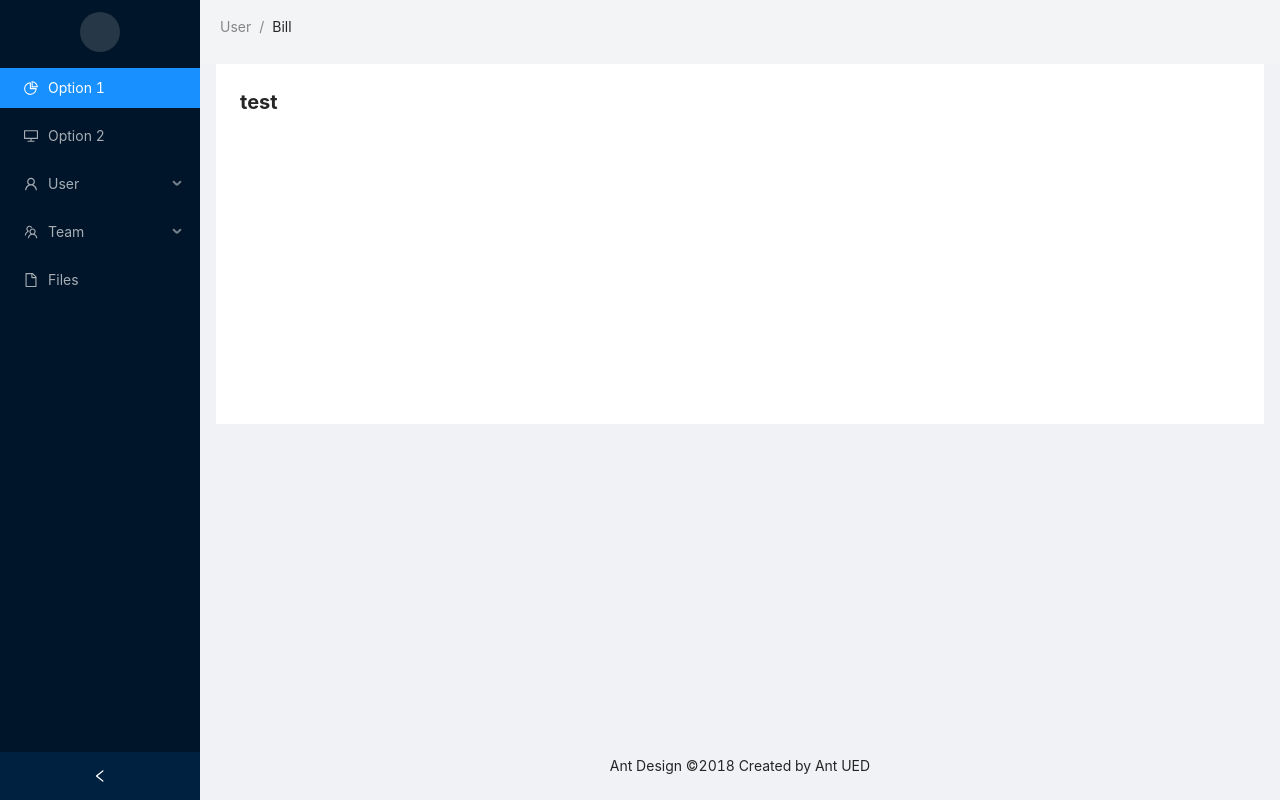
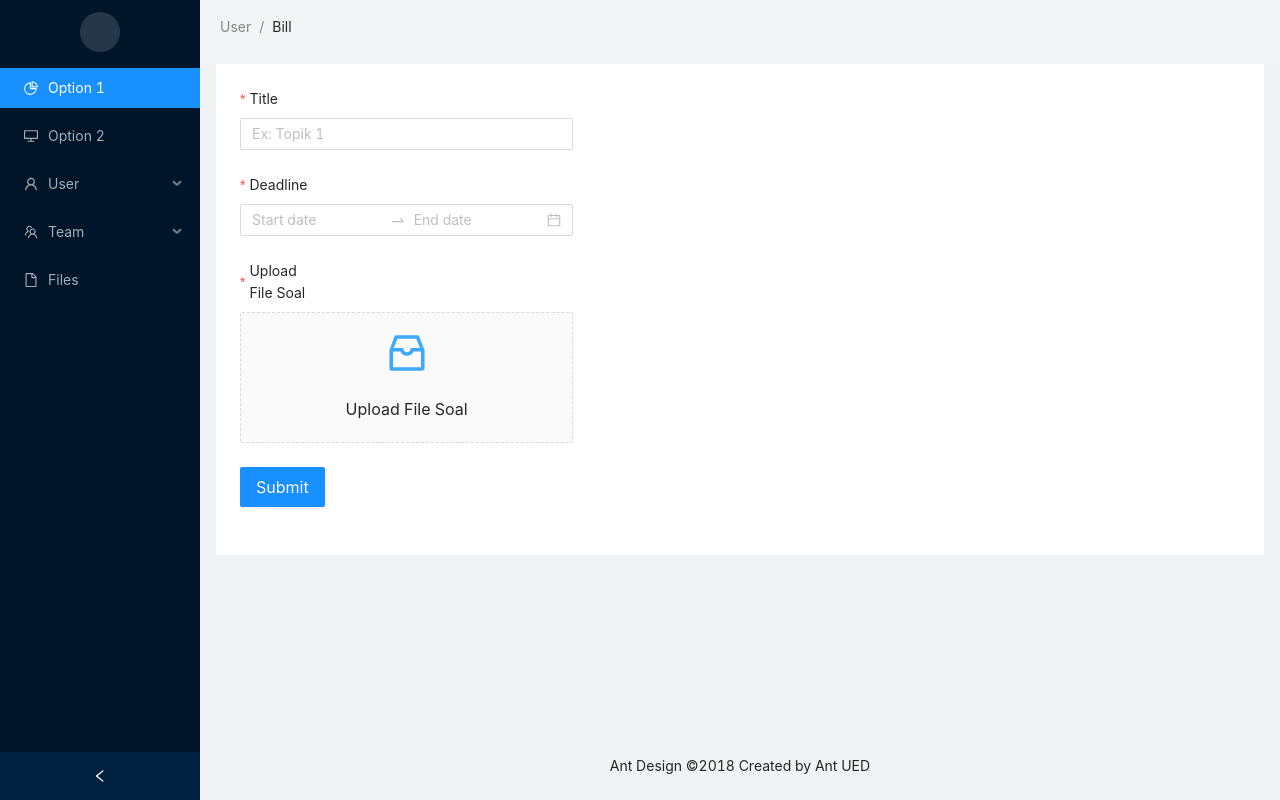
Before and after one commit to KATITB22/dashboard, a React (Vite) app: page /topic/create in a window 1280 px wide. Built offline with nearby package versions, Linux system fonts and the light colour scheme.

Commit message:
add topic form component

```diff
--- /dev/null
+++ b/src/components/TopicForm.tsx
@@ -0,0 +1,61 @@
+import { Button, Form, Input, DatePicker, Select, Upload } from 'antd';
+import { InboxOutlined } from '@ant-design/icons';
+
+interface Props {
+    isCreating?: boolean;
+}
+
+export const TopicForm = ({ isCreating = true }: Props) => (
+    <Form layout="vertical" labelCol={{ span: 2 }} wrapperCol={{ span: 8 }}>
+        <Form.Item
+            label="Title"
+            name="title"
+            rules={[{ required: true, message: 'Judul topik belum diisi' }]}
+        >
+            <Input placeholder="Ex: Topik 1" />
+        </Form.Item>
+        <Form.Item
+            label="Deadline"
+            name="deadline"
+            rules={[
+                {
+                    required: true,
+                    message: 'Waktu pengerjaan topik belum diisi',
+                },
+            ]}
+        >
+            <DatePicker.RangePicker showTime />
+        </Form.Item>
+        {isCreating ? (
+            <Form.Item
+                label="Upload File Soal"
+                name="file-upload"
+                rules={[
+                    { required: true, message: 'File soal belum di-upload!' },
+                ]}
+            >
+                <Upload.Dragger name="file" multiple={false}>
+                    <p className="ant-upload-drag-icon">
+                        <InboxOutlined />
+                    </p>
+                    <p className="ant-upload-text">Upload File Soal</p>
+                </Upload.Dragger>
+            </Form.Item>
+        ) : (
+            <Form.Item
+                label="Dropdown (TBD)"
+                name="dropdown"
+                rules={[{ required: true, message: 'Dropdown' }]}
+            >
+                <Select>
+                    <Select.Option value="jack">Jack</Select.Option>
+                </Select>
+            </Form.Item>
+        )}
+        <Form.Item>
+            <Button size="large" type="primary" htmlType="submit">
+                Submit
+            </Button>
+        </Form.Item>
+    </Form>
+);
--- /dev/null
+++ b/src/pages/CreateTopic.tsx
@@ -0,0 +1,8 @@
+import { StandardLayout } from '../layout/StandardLayout';
+import { TopicForm } from '../components/TopicForm';
+
+export const CreateTopic = () => (
+    <StandardLayout>
+        <TopicForm />
+    </StandardLayout>
+);
--- a/src/pages/Dashboard.tsx
+++ b/src/pages/Dashboard.tsx
@@ -1,4 +1,3 @@
-import React from 'react';
 import { StandardLayout } from '../layout/StandardLayout';
 
 export const Dashboard = () => (
--- a/src/routing.ts
+++ b/src/routing.ts
@@ -9,6 +9,12 @@ const DefPage = React.lazy(() =>
 const TopicPage = React.lazy(() =>
     import('./pages/Topic').then((module) => ({
         default: module.Topic,
+    }))
+);
+
+const CreateTopicPage = React.lazy(() =>
+    import('./pages/CreateTopic').then((module) => ({
+        default: module.CreateTopic,
     }))
 );
 
@@ -41,5 +47,15 @@ export const Routing: PageRouting[] = [
         path: '/topic',
         component: TopicPage,
     },
+    {
+        title: 'Create Topic',
+        path: '/topic/create',
+        component: CreateTopicPage,
+    },
+    {
+        title: 'Edit Topic',
+        path: '/topic/:id',
+        component: DefPage,
+    },
     PageNotFoundRouting,
 ];
```
